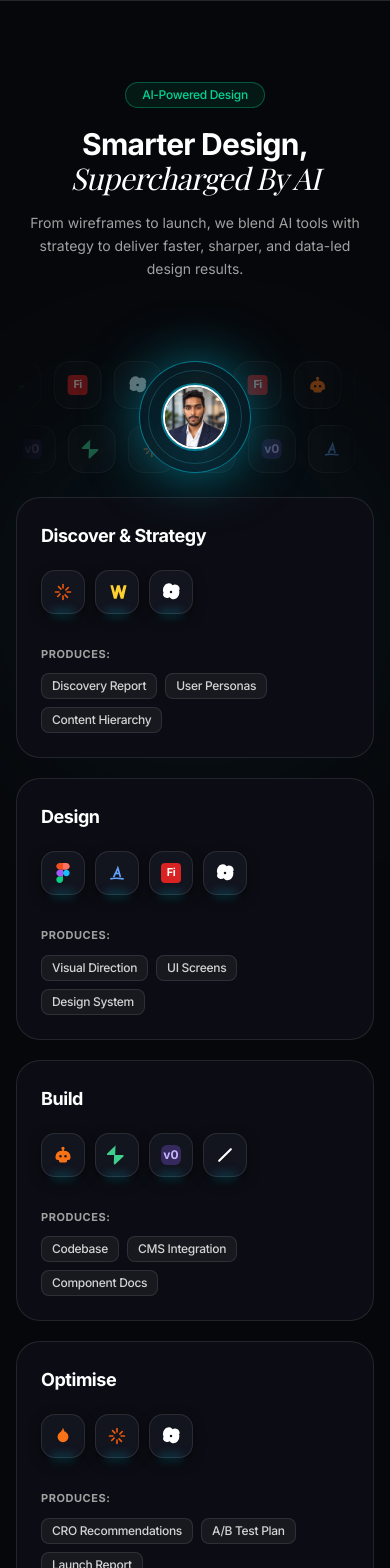
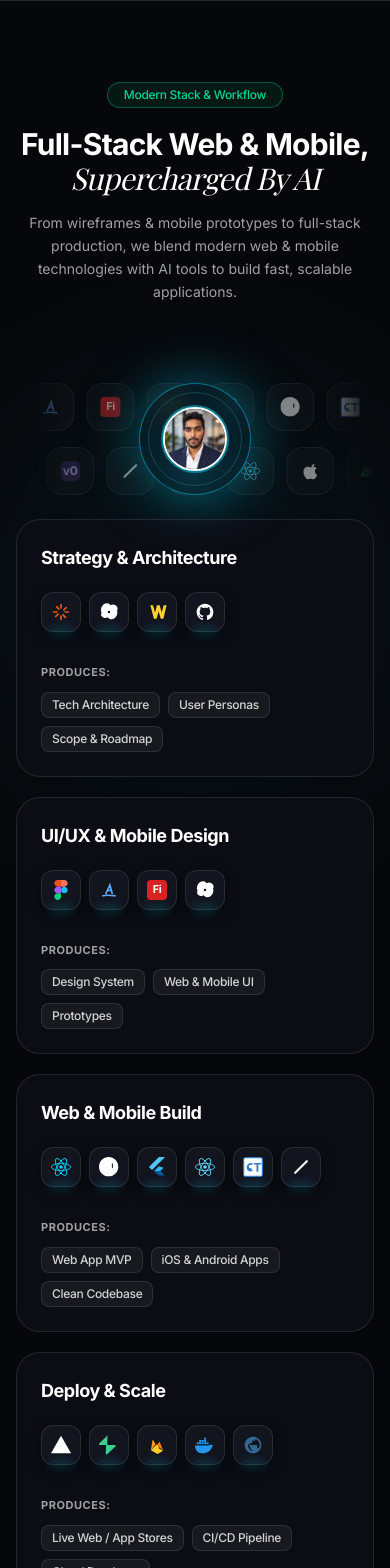
Before and after one commit to huipper1/arifur, a Next.js app: page / in a window 390 px wide. Shown: the part 5320-6888 px from the top of the page. Built offline with nearby package versions, Linux system fonts and the light colour scheme; a web font is replaced by a local one.

Commit message:
feat: add web & mobile app development tool logos and enhance workflow cards

```diff
--- a/src/components/sections/AiWorkflowSection.tsx
+++ b/src/components/sections/AiWorkflowSection.tsx
@@ -8,16 +8,111 @@
 
 // ── Inline Vector Tool Icons for High-Res Crisp Display ─────────────
 const Icons = {
-  ChatGpt: () => (
-    <svg className="w-5 h-5 text-white" viewBox="0 0 24 24" fill="currentColor">
-      <path d="M22.28 9.5a5.52 5.52 0 0 0-.48-3.4 5.6 5.6 0 0 0-3.32-2.73 5.7 5.7 0 0 0-4.6.48 5.64 5.64 0 0 0-2.48-1.92 5.56 5.56 0 0 0-4.54.12A5.6 5.6 0 0 0 4.1 4.54a5.67 5.67 0 0 0-1.6 3.63 5.56 5.56 0 0 0 .54 4.52 5.6 5.6 0 0 0-.48 3.4 5.6 5.6 0 0 0 3.32 2.73 5.7 5.7 0 0 0 4.6-.48 5.64 5.64 0 0 0 2.48 1.92 5.56 5.56 0 0 0 4.54-.12 5.6 5.6 0 0 0 2.76-2.59 5.67 5.67 0 0 0 1.6-3.63 5.56 5.56 0 0 0-.54-4.52ZM12 13.5a1.5 1.5 0 1 1 0-3 1.5 1.5 0 0 1 0 3Z" />
+  // Web & Frameworks
+  ReactLogo: () => (
+    <svg className="w-5 h-5 text-[#00d8ff]" viewBox="-11.5 -10.23174 23 20.46348" fill="currentColor">
+      <circle cx="0" cy="0" r="2.05" fill="#00d8ff" />
+      <g stroke="#00d8ff" strokeWidth="1" fill="none">
+        <ellipse rx="11" ry="4.2" />
+        <ellipse rx="11" ry="4.2" transform="rotate(60)" />
+        <ellipse rx="11" ry="4.2" transform="rotate(120)" />
+      </g>
     </svg>
   ),
-  Claude: () => (
-    <svg className="w-5 h-5 text-[#ea580c]" viewBox="0 0 24 24" fill="currentColor">
-      <path d="M12 2a1 1 0 0 1 1 1v4.06a1 1 0 0 1-2 0V3a1 1 0 0 1 1-1Zm7.07 3.93a1 1 0 0 1 0 1.41l-2.87 2.87a1 1 0 1 1-1.41-1.41l2.87-2.87a1 1 0 0 1 1.41 0ZM22 12a1 1 0 0 1-1 1h-4.06a1 1 0 0 1 0-2H21a1 1 0 0 1 1 1Zm-3.93 7.07a1 1 0 0 1-1.41 0l-2.87-2.87a1 1 0 1 1 1.41-1.41l2.87 2.87a1 1 0 0 1 0 1.41ZM12 22a1 1 0 0 1-1-1v-4.06a1 1 0 0 1 2 0V21a1 1 0 0 1-1 1Zm-7.07-3.93a1 1 0 0 1 0-1.41l2.87-2.87a1 1 0 1 1 1.41 1.41l-2.87 2.87a1 1 0 0 1-1.41 0ZM2 12a1 1 0 0 1 1-1h4.06a1 1 0 0 1 0 2H3a1 1 0 0 1-1-1Zm3.93-7.07a1 1 0 0 1 1.41 0l2.87 2.87a1 1 0 0 1-1.41 1.41L5.93 6.34a1 1 0 0 1 0-1.41Z" />
+  Nextjs: () => (
+    <svg className="w-5 h-5 text-white" viewBox="0 0 24 24" fill="currentColor">
+      <path d="M11.572 0C5.18 0 0 5.18 0 11.572C0 17.964 5.18 23.144 11.572 23.144C17.964 23.144 23.144 17.964 23.144 11.572C23.144 5.18 17.964 0 11.572 0ZM18.232 17.828L10.372 7.74H8.76V16.26H9.988V9.324L17.132 18.528C17.516 18.312 17.884 18.08 18.232 17.828ZM15.428 7.74H16.656V13.884L15.428 12.312V7.74Z" />
     </svg>
   ),
+  Typescript: () => (
+    <svg className="w-5 h-5" viewBox="0 0 24 24">
+      <rect width="24" height="24" rx="4" fill="#3178C6" />
+      <path
+        fill="#FFFFFF"
+        d="M1.5 1.5v21h21v-21H1.5zm10.74 13.98c-.34.56-.8 1-1.38 1.32-.58.32-1.25.48-2.01.48-.95 0-1.77-.23-2.46-.7-.69-.47-1.2-1.12-1.53-1.95-.33-.83-.44-1.79-.33-2.88.11-1.09.47-2 1.08-2.73.61-.73 1.4-1.26 2.37-1.59.97-.33 2.08-.38 3.33-.15v2.01c-.84-.15-1.58-.17-2.22-.06-.64.11-1.14.33-1.5.66-.36.33-.57.77-.63 1.32-.06.55.05 1.03.33 1.44.28.41.68.69 1.2.84.52.15 1.13.15 1.83.01v2.18h-.08zm3.96-6.42h-3.3v-1.8h8.82v1.8h-3.3v8.52h-2.22V9.06z"
+      />
+    </svg>
+  ),
+  Tailwind: () => (
+    <svg className="w-5 h-5 text-[#38bdf8]" viewBox="0 0 24 24" fill="currentColor">
+      <path d="M12.001 4.8c-3.2 0-5.2 1.6-6 4.8 1.2-1.6 2.6-2.2 4.2-1.8.913.228 1.565.89 2.288 1.624C13.666 10.618 15.027 12 18.001 12c3.2 0 5.2-1.6 6-4.8-1.2 1.6-2.6 2.2-4.2 1.8-.913-.228-1.565-.89-2.288-1.624C16.336 6.182 14.975 4.8 12.001 4.8zm-6 7.2c-3.2 0-5.2 1.6-6 4.8 1.2-1.6 2.6-2.2 4.2-1.8.913.228 1.565.89 2.288 1.624 1.177 1.194 2.538 2.576 5.512 2.576 3.2 0 5.2-1.6 6-4.8-1.2 1.6-2.6 2.2-4.2 1.8-.913-.228-1.565-.89-2.288-1.624C10.336 13.382 8.975 12 6.001 12z" />
+    </svg>
+  ),
+  Nodejs: () => (
+    <svg className="w-5 h-5 text-[#68a063]" viewBox="0 0 24 24" fill="currentColor">
+      <path d="M12 2L3.5 6.9v9.8L12 21.6l8.5-4.9V6.9L12 2zm6.7 13.8l-6.7 3.9-6.7-3.9V7.8l6.7-3.9 6.7 3.9v8z" />
+    </svg>
+  ),
+  Vercel: () => (
+    <svg className="w-5 h-5 text-white" viewBox="0 0 24 24" fill="currentColor">
+      <path d="M12 1L24 22H0L12 1Z" />
+    </svg>
+  ),
+
+  // Mobile App Development
+  Flutter: () => (
+    <svg className="w-5 h-5" viewBox="0 0 24 24" fill="none">
+      <path d="M14.314 0L2.3 12l3.694 3.694L21.708 0h-7.394z" fill="#54C5F8" />
+      <path d="M14.314 11.082l-5.617 5.617 3.694 3.694 7.54-7.388-5.617-1.923z" fill="#29B6F6" />
+      <path d="M8.697 16.699l5.617 5.617h7.394l-5.617-5.617-7.394 0z" fill="#01579B" />
+      <path d="M14.314 22.316l-1.923-1.923 3.694-3.694 1.923 1.923-3.694 3.694z" fill="#02569B" />
+    </svg>
+  ),
+  ReactNative: () => (
+    <svg className="w-5 h-5 text-[#61dafb]" viewBox="-11.5 -10.23174 23 20.46348" fill="currentColor">
+      <circle cx="0" cy="0" r="2.05" fill="#61dafb" />
+      <g stroke="#61dafb" strokeWidth="1" fill="none">
+        <ellipse rx="11" ry="4.2" />
+        <ellipse rx="11" ry="4.2" transform="rotate(60)" />
+        <ellipse rx="11" ry="4.2" transform="rotate(120)" />
+      </g>
+    </svg>
+  ),
+  Apple: () => (
+    <svg className="w-5 h-5 text-white" viewBox="0 0 24 24" fill="currentColor">
+      <path d="M18.71 19.5c-.83 1.24-1.71 2.45-3.05 2.47-1.34.03-1.77-.79-3.29-.79-1.53 0-2 .77-3.27.82-1.31.05-2.3-1.32-3.14-2.53C4.25 17 2.94 12.45 4.7 9.39c.87-1.52 2.43-2.48 4.12-2.51 1.28-.02 2.5.87 3.29.87.78 0 2.26-1.07 3.81-.91.65.03 2.47.26 3.64 1.98-.09.06-2.17 1.28-2.15 3.81.03 3.02 2.65 4.03 2.68 4.04-.03.07-.42 1.44-1.38 2.83M15.97 6.37c.62-.76 1.04-1.82.92-2.87-.9.04-2 .6-2.64 1.36-.56.65-.99 1.71-.86 2.73 1.01.08 2.02-.51 2.58-1.22" />
+    </svg>
+  ),
+  Android: () => (
+    <svg className="w-5 h-5 text-[#3ddc84]" viewBox="0 0 24 24" fill="currentColor">
+      <path d="M17.523 15.3414c-.5511 0-.9993-.4486-.9993-.9997s.4482-.9993.9993-.9993c.551 0 .9993.4482.9993.9993.0001.5511-.4482.9997-.9993.9997m-11.046 0c-.5511 0-.9993-.4486-.9993-.9997s.4482-.9993.9993-.9993c.5511 0 .9993.4482.9993.9993 0 .5511-.4482.9997-.9993.9997m11.4045-6.02l1.9973-3.4592a.416.416 0 0 0-.1521-.5676.416.416 0 0 0-.5676.1521l-2.0223 3.503C15.5902 8.4116 13.8533 8.0834 12 8.0834c-1.8533 0-3.5902.3282-5.1368.8663L4.8409 5.4467a.4161.4161 0 0 0-.5677-.1521.4157.4157 0 0 0-.1521.5676l1.9973 3.4592C2.6889 11.1867.3432 14.6589 0 18.761h24c-.3432-4.1021-2.6889-7.5743-6.1185-9.4396" />
+    </svg>
+  ),
+  Firebase: () => (
+    <svg className="w-5 h-5" viewBox="0 0 24 24" fill="none">
+      <path d="M4.656 18.232l1.83-11.536a.67.67 0 0 1 1.258-.225l2.482 4.672-5.57 7.089z" fill="#FFA000" />
+      <path d="M12.015 12.875l2.18-4.225a.67.67 0 0 1 1.23.084l3.918 9.5-7.328-5.359z" fill="#F57C00" />
+      <path d="M4.656 18.232l7.359 4.137a1.34 1.34 0 0 0 1.31 0l6.018-3.385-4.47-2.625-2.858-5.484-7.359 7.357z" fill="#FFCA28" />
+    </svg>
+  ),
+
+  // Database & DevOps
+  Postgres: () => (
+    <svg className="w-5 h-5 text-[#336791]" viewBox="0 0 24 24" fill="currentColor">
+      <path d="M12 2C6.48 2 2 6.48 2 12s4.48 10 10 10 10-4.48 10-10S17.52 2 12 2zm1 17.93c-3.95-.49-7-3.85-7-7.93 0-.62.08-1.21.21-1.79L9 15v1c0 1.1.9 2 2 2v1.93zm6.9-2.54c-.26-.81-1-1.39-1.9-1.39h-1v-3c0-.55-.45-1-1-1H8v-2h2c.55 0 1-.45 1-1V7h2c1.1 0 2-.9 2-2v-.41c2.93 1.19 5 4.06 5 7.41 0 2.08-.8 3.97-2.1 5.39z" />
+    </svg>
+  ),
+  Supabase: () => (
+    <svg className="w-5 h-5 text-[#3ecf8e]" viewBox="0 0 24 24" fill="currentColor">
+      <path d="M11.9 1.036c-.572-.715-1.734-.326-1.75.586l-.28 10.457h9.094c.86 0 1.34 1.01.78 1.664L9.843 23.125c-.563.665-1.636.326-1.724-.543l.4-10.457H.81c-.812 0-1.29-.915-.812-1.57L9.932 1.036c.55-.71 1.67-.32 1.968 0Z" />
+    </svg>
+  ),
+  Docker: () => (
+    <svg className="w-5 h-5 text-[#2496ed]" viewBox="0 0 24 24" fill="currentColor">
+      <path d="M13.983 11.078h2.119a.186.186 0 0 0 .186-.185V9.006a.186.186 0 0 0-.186-.186h-2.119a.185.185 0 0 0-.185.185v1.888c0 .102.083.185.185.185m-2.954-5.43h2.118a.186.186 0 0 0 .186-.186V3.574a.186.186 0 0 0-.186-.185h-2.118a.185.185 0 0 0-.185.185v1.888c0 .102.082.186.185.186m0 2.716h2.118a.187.187 0 0 0 .186-.186V6.29a.186.186 0 0 0-.186-.185h-2.118a.185.185 0 0 0-.185.185v1.887c0 .102.082.186.185.186m-2.93 0h2.12a.186.186 0 0 0 .184-.186V6.29a.185.185 0 0 0-.185-.185H8.1a.185.185 0 0 0-.185.185v1.887c0 .102.083.186.185.186m-2.964 0h2.119a.186.186 0 0 0 .185-.186V6.29a.185.185 0 0 0-.185-.185H5.136a.186.186 0 0 0-.186.185v1.887c0 .102.084.186.186.186m5.893 2.715h2.118a.186.186 0 0 0 .186-.185V9.006a.186.186 0 0 0-.186-.186h-2.118a.185.185 0 0 0-.185.185v1.888c0 .102.082.185.185.185m-2.93 0h2.12a.185.185 0 0 0 .184-.185V9.006a.185.185 0 0 0-.184-.186H8.1a.185.185 0 0 0-.185.185v1.888c0 .102.083.185.185.185m-2.964 0h2.119a.185.185 0 0 0 .185-.185V9.006a.185.185 0 0 0-.185-.186H5.136a.186.186 0 0 0-.186.185v1.888c0 .102.084.185.186.185m-2.928 0h2.119a.185.185 0 0 0 .185-.185V9.006a.185.185 0 0 0-.185-.186H2.208a.186.186 0 0 0-.186.185v1.888c0 .102.084.185.186.185m21.688 1.488a9.4 9.4 0 0 0-4.043-.996 9.4 9.4 0 0 0-.411 0c-.22 0-.435.01-.652.03-1.077.098-2.117.433-3.048.973H.128a.126.126 0 0 0-.128.125c0 .324.032.646.096.963C.72 19.34 4.542 22 9.176 22c5.967 0 10.963-4.148 11.96-9.845a.124.124 0 0 0-.083-.142.12.12 0 0 0-.063-.008" />
+    </svg>
+  ),
+  Github: () => (
+    <svg className="w-5 h-5 text-white" viewBox="0 0 24 24" fill="currentColor">
+      <path
+        fillRule="evenodd"
+        clipRule="evenodd"
+        d="M12 2C6.477 2 2 6.484 2 12.017c0 4.425 2.865 8.18 6.839 9.504.5.092.682-.217.682-.483 0-.237-.008-.868-.013-1.703-2.782.605-3.369-1.343-3.369-1.343-.454-1.158-1.11-1.466-1.11-1.466-.908-.62.069-.608.069-.608 1.003.07 1.53 1.032 1.53 1.032.892 1.53 2.341 1.088 2.91.832.092-.647.35-1.088.636-1.338-2.22-.253-4.555-1.113-4.555-4.951 0-1.093.39-1.988 1.029-2.688-.103-.253-.446-1.272.098-2.65 0 0 .84-.27 2.75 1.026A9.564 9.564 0 0112 6.844c.85.004 1.705.115 2.504.337 1.909-1.296 2.747-1.027 2.747-1.027.546 1.379.202 2.398.1 2.651.64.7 1.028 1.595 1.028 2.688 0 3.848-2.339 4.695-4.566 4.943.359.309.678.92.678 1.855 0 1.338-.012 2.419-.012 2.747 0 .268.18.58.688.482A10.019 10.019 0 0022 12.017C22 6.484 17.522 2 12 2z"
+      />
+    </svg>
+  ),
+
+  // Design & Ideation
   Figma: () => (
     <svg className="w-5 h-5" viewBox="0 0 38 57" fill="none">
       <path d="M19 28.5C19 23.2533 23.2533 19 28.5 19C33.7467 19 38 23.2533 38 28.5C38 33.7467 33.7467 38 28.5 38C23.2533 38 19 33.7467 19 28.5Z" fill="#1ABCFE" />
@@ -25,16 +120,6 @@
       <path d="M19 0V19H28.5C33.7467 19 38 14.7467 38 9.5C38 4.25329 33.7467 0 28.5 0H19Z" fill="#FF7262" />
       <path d="M0 9.5C0 14.7467 4.25329 19 9.5 19H19V0H9.5C4.25329 0 0 4.25329 0 9.5Z" fill="#F24E1E" />
       <path d="M0 28.5C0 33.7467 4.25329 38 9.5 38H19V19H9.5C4.25329 19 0 23.2533 0 28.5Z" fill="#A259FF" />
-    </svg>
-  ),
-  Supabase: () => (
-    <svg className="w-5 h-5 text-[#3ecf8e]" viewBox="0 0 24 24" fill="currentColor">
-      <path d="M11.9 1.036c-.572-.715-1.734-.326-1.75.586l-.28 10.457h9.094c.86 0 1.34 1.01.78 1.664L9.843 23.125c-.563.665-1.636.326-1.724-.543l.4-10.457H.81c-.812 0-1.29-.915-.812-1.57L9.932 1.036c.55-.71 1.67-.32 1.968 0Z" />
-    </svg>
-  ),
-  Cursor: () => (
-    <svg className="w-5 h-5 text-white" viewBox="0 0 24 24" fill="none" stroke="currentColor" strokeWidth="2.5" strokeLinecap="round" strokeLinejoin="round">
-      <line x1="19" y1="5" x2="5" y2="19" />
     </svg>
   ),
   Miro: () => (
@@ -52,14 +137,21 @@
       Fi
     </div>
   ),
-  Bot: () => (
-    <svg className="w-5 h-5 text-[#f97316]" viewBox="0 0 24 24" fill="currentColor">
-      <path d="M12 2a2 2 0 0 1 2 2c0 .74-.4 1.39-1 1.73V7h1a7 7 0 0 1 7 7v1a3 3 0 0 1-3 3h-1v1a2 2 0 0 1-2 2H9a2 2 0 0 1-2-2v-1H6a3 3 0 0 1-3-3v-1a7 7 0 0 1 7-7h1V5.73c-.6-.34-1-.99-1-1.73a2 2 0 0 1 2-2ZM9 12a1.5 1.5 0 1 0 0 3 1.5 1.5 0 0 0 0-3Zm6 0a1.5 1.5 0 1 0 0 3 1.5 1.5 0 0 0 0-3Z" />
+
+  // AI & Workflow
+  ChatGpt: () => (
+    <svg className="w-5 h-5 text-white" viewBox="0 0 24 24" fill="currentColor">
+      <path d="M22.28 9.5a5.52 5.52 0 0 0-.48-3.4 5.6 5.6 0 0 0-3.32-2.73 5.7 5.7 0 0 0-4.6.48 5.64 5.64 0 0 0-2.48-1.92 5.56 5.56 0 0 0-4.54.12A5.6 5.6 0 0 0 4.1 4.54a5.67 5.67 0 0 0-1.6 3.63 5.56 5.56 0 0 0 .54 4.52 5.6 5.6 0 0 0-.48 3.4 5.6 5.6 0 0 0 3.32 2.73 5.7 5.7 0 0 0 4.6-.48 5.64 5.64 0 0 0 2.48 1.92 5.56 5.56 0 0 0 4.54-.12 5.6 5.6 0 0 0 2.76-2.59 5.67 5.67 0 0 0 1.6-3.63 5.56 5.56 0 0 0-.54-4.52ZM12 13.5a1.5 1.5 0 1 1 0-3 1.5 1.5 0 0 1 0 3Z" />
     </svg>
   ),
-  Flame: () => (
-    <svg className="w-5 h-5 text-[#f97316]" viewBox="0 0 24 24" fill="currentColor">
-      <path d="M12 2c-.67 2.33-2 4.33-4 6-1.5 1.25-2.5 3-2.5 5 0 3.59 2.91 6.5 6.5 6.5s6.5-2.91 6.5-6.5c0-1.8-.73-3.43-1.92-4.6L15 6.8c-.3-.3-.8-.3-1.1 0L12 2Z" />
+  Claude: () => (
+    <svg className="w-5 h-5 text-[#ea580c]" viewBox="0 0 24 24" fill="currentColor">
+      <path d="M12 2a1 1 0 0 1 1 1v4.06a1 1 0 0 1-2 0V3a1 1 0 0 1 1-1Zm7.07 3.93a1 1 0 0 1 0 1.41l-2.87 2.87a1 1 0 1 1-1.41-1.41l2.87-2.87a1 1 0 0 1 1.41 0ZM22 12a1 1 0 0 1-1 1h-4.06a1 1 0 0 1 0-2H21a1 1 0 0 1 1 1Zm-3.93 7.07a1 1 0 0 1-1.41 0l-2.87-2.87a1 1 0 1 1 1.41-1.41l2.87 2.87a1 1 0 0 1 0 1.41ZM12 22a1 1 0 0 1-1-1v-4.06a1 1 0 0 1 2 0V21a1 1 0 0 1-1 1Zm-7.07-3.93a1 1 0 0 1 0-1.41l2.87-2.87a1 1 0 1 1 1.41 1.41l-2.87 2.87a1 1 0 0 1-1.41 0ZM2 12a1 1 0 0 1 1-1h4.06a1 1 0 0 1 0 2H3a1 1 0 0 1-1-1Zm3.93-7.07a1 1 0 0 1 1.41 0l2.87 2.87a1 1 0 0 1-1.41 1.41L5.93 6.34a1 1 0 0 1 0-1.41Z" />
+    </svg>
+  ),
+  Cursor: () => (
+    <svg className="w-5 h-5 text-white" viewBox="0 0 24 24" fill="none" stroke="currentColor" strokeWidth="2.5" strokeLinecap="round" strokeLinejoin="round">
+      <line x1="19" y1="5" x2="5" y2="19" />
     </svg>
   ),
   V0: () => (
@@ -67,20 +159,9 @@
       v0
     </div>
   ),
-  MascotSmile: () => (
-    <svg className="w-8 h-8 text-neutral-900" viewBox="0 0 32 32" fill="none">
-      {/* Speech bubble silhouette with smile */}
-      <path
-        d="M6 14C6 9.58 9.58 6 14 6H18C22.42 6 26 9.58 26 14V17C26 21.42 22.42 25 18 25H12L7 28V23C6.35 22.1 6 21.1 6 20V14Z"
-        fill="#111827"
-      />
-      {/* Smile curve inside */}
-      <path
-        d="M11.5 14C11.5 17 14 18.5 16 18.5C18 18.5 20.5 17 20.5 14"
-        stroke="#FFFFFF"
-        strokeWidth="2.2"
-        strokeLinecap="round"
-      />
+  Flame: () => (
+    <svg className="w-5 h-5 text-[#f97316]" viewBox="0 0 24 24" fill="currentColor">
+      <path d="M12 2c-.67 2.33-2 4.33-4 6-1.5 1.25-2.5 3-2.5 5 0 3.59 2.91 6.5 6.5 6.5s6.5-2.91 6.5-6.5c0-1.8-.73-3.43-1.92-4.6L15 6.8c-.3-.3-.8-.3-1.1 0L12 2Z" />
     </svg>
   ),
 };
@@ -97,10 +178,10 @@
 }
 
 export default function AiWorkflowSection({
-  badgeText = "AI-Powered Design",
-  titleRegular = "Smarter Design, ",
+  badgeText = "Modern Stack & Workflow",
+  titleRegular = "Full-Stack Web & Mobile, ",
   titleItalicAccent = "Supercharged By AI",
-  subtitle = "From wireframes to launch, we blend AI tools with strategy to deliver faster, sharper, and data-led design results.",
+  subtitle = "From wireframes & mobile prototypes to full-stack production, we blend modern web & mobile technologies with AI tools to build fast, scalable applications.",
   avatarSrc,
   avatarAlt,
   className = "",
@@ -108,82 +189,84 @@
 }: AiWorkflowSectionProps = {}) {
   const categories = [
     {
-      title: "Discover & Strategy",
+      title: "Strategy & Architecture",
       tools: [
-        { name: "Claude", icon: <Icons.Claude /> },
+        { name: "Claude AI", icon: <Icons.Claude /> },
+        { name: "ChatGPT", icon: <Icons.ChatGpt /> },
         { name: "Miro", icon: <Icons.Miro /> },
-        { name: "ChatGPT", icon: <Icons.ChatGpt /> },
+        { name: "GitHub", icon: <Icons.Github /> },
       ],
-      produces: ["Discovery Report", "User Personas", "Content Hierarchy"],
+      produces: ["Tech Architecture", "User Personas", "Scope & Roadmap"],
     },
     {
-      title: "Design",
+      title: "UI/UX & Mobile Design",
       tools: [
         { name: "Figma", icon: <Icons.Figma /> },
         { name: "Midjourney", icon: <Icons.Midjourney /> },
         { name: "Firefly", icon: <Icons.Firefly /> },
         { name: "ChatGPT", icon: <Icons.ChatGpt /> },
       ],
-      produces: ["Visual Direction", "UI Screens", "Design System"],
+      produces: ["Design System", "Web & Mobile UI", "Prototypes"],
     },
     {
-      title: "Build",
+      title: "Web & Mobile Build",
       tools: [
-        { name: "Bot/v0", icon: <Icons.Bot /> },
-        { name: "Supabase", icon: <Icons.Supabase /> },
-        { name: "v0", icon: <Icons.V0 /> },
-        { name: "Cursor", icon: <Icons.Cursor /> },
+        { name: "React", icon: <Icons.ReactLogo /> },
+        { name: "Next.js", icon: <Icons.Nextjs /> },
+        { name: "Flutter", icon: <Icons.Flutter /> },
+        { name: "React Native", icon: <Icons.ReactNative /> },
+        { name: "TypeScript", icon: <Icons.Typescript /> },
+        { name: "Cursor AI", icon: <Icons.Cursor /> },
       ],
-      produces: ["Codebase", "CMS Integration", "Component Docs"],
+      produces: ["Web App MVP", "iOS & Android Apps", "Clean Codebase"],
     },
     {
-      title: "Optimise",
+      title: "Deploy & Scale",
       tools: [
-        { name: "Hotjar", icon: <Icons.Flame /> },
-        { name: "Claude", icon: <Icons.Claude /> },
-        { name: "ChatGPT", icon: <Icons.ChatGpt /> },
+        { name: "Vercel", icon: <Icons.Vercel /> },
+        { name: "Supabase", icon: <Icons.Supabase /> },
+        { name: "Firebase", icon: <Icons.Firebase /> },
+        { name: "Docker", icon: <Icons.Docker /> },
+        { name: "PostgreSQL", icon: <Icons.Postgres /> },
       ],
-      produces: ["CRO Recommendations", "A/B Test Plan", "Launch Report"],
+      produces: ["Live Web / App Stores", "CI/CD Pipeline", "Cloud Database"],
     },
   ];
 
-  // Marquee background tool badges to populate the dual row backdrop behind the central hub
+  // Row 1: Web App Development & Design Tools (Marquee left to right)
   const backgroundToolsRow1 = [
-    <Icons.Firefly key="1" />,
-    <Icons.Bot key="2" />,
-    <Icons.Claude key="3" />,
-    <Icons.Supabase key="4" />,
-    <Icons.Miro key="5" />,
-    <Icons.ChatGpt key="6" />,
-    <Icons.Figma key="7" />,
-    <Icons.Midjourney key="8" />,
-    <Icons.Cursor key="9" />,
-    <Icons.V0 key="10" />,
-    <Icons.Flame key="11" />,
-    <Icons.Claude key="12" />,
-    <Icons.Supabase key="13" />,
-    <Icons.Firefly key="14" />,
-    <Icons.ChatGpt key="15" />,
-    <Icons.Bot key="16" />,
+    { name: "React", icon: <Icons.ReactLogo /> },
+    { name: "Next.js", icon: <Icons.Nextjs /> },
+    { name: "TypeScript", icon: <Icons.Typescript /> },
+    { name: "Tailwind CSS", icon: <Icons.Tailwind /> },
+    { name: "Figma", icon: <Icons.Figma /> },
+    { name: "Claude AI", icon: <Icons.Claude /> },
+    { name: "ChatGPT", icon: <Icons.ChatGpt /> },
+    { name: "Cursor AI", icon: <Icons.Cursor /> },
+    { name: "Supabase", icon: <Icons.Supabase /> },
+    { name: "Node.js", icon: <Icons.Nodejs /> },
+    { name: "Vercel", icon: <Icons.Vercel /> },
+    { name: "Midjourney", icon: <Icons.Midjourney /> },
+    { name: "Firefly", icon: <Icons.Firefly /> },
+    { name: "Miro", icon: <Icons.Miro /> },
   ];
 
+  // Row 2: Mobile App Development & Cloud/Data (Marquee left to right)
   const backgroundToolsRow2 = [
-    <Icons.Cursor key="2-1" />,
-    <Icons.V0 key="2-2" />,
-    <Icons.Midjourney key="2-3" />,
-    <Icons.Flame key="2-4" />,
-    <Icons.ChatGpt key="2-5" />,
-    <Icons.Supabase key="2-6" />,
-    <Icons.Claude key="2-7" />,
-    <Icons.Figma key="2-8" />,
-    <Icons.Miro key="2-9" />,
-    <Icons.Bot key="2-10" />,
-    <Icons.Firefly key="2-11" />,
-    <Icons.ChatGpt key="2-12" />,
-    <Icons.Cursor key="2-13" />,
-    <Icons.V0 key="2-14" />,
-    <Icons.Supabase key="2-15" />,
-    <Icons.Claude key="2-16" />,
+    { name: "Flutter", icon: <Icons.Flutter /> },
+    { name: "React Native", icon: <Icons.ReactNative /> },
+    { name: "iOS / Apple", icon: <Icons.Apple /> },
+    { name: "Android", icon: <Icons.Android /> },
+    { name: "Firebase", icon: <Icons.Firebase /> },
+    { name: "PostgreSQL", icon: <Icons.Postgres /> },
+    { name: "Docker", icon: <Icons.Docker /> },
+    { name: "GitHub", icon: <Icons.Github /> },
+    { name: "React", icon: <Icons.ReactLogo /> },
+    { name: "Next.js", icon: <Icons.Nextjs /> },
+    { name: "TypeScript", icon: <Icons.Typescript /> },
+    { name: "Tailwind CSS", icon: <Icons.Tailwind /> },
+    { name: "v0 AI", icon: <Icons.V0 /> },
+    { name: "Cursor AI", icon: <Icons.Cursor /> },
   ];
 
   return (
@@ -228,7 +311,7 @@
         <div className="relative w-full max-w-5xl mx-auto py-6 sm:py-8 flex flex-col items-center justify-center">
           {/* Dual Marquee / Tool Row Grid */}
           <div
-            className="w-full overflow-hidden select-none space-y-4 opacity-40 sm:opacity-50 pointer-events-none"
+            className="w-full overflow-hidden select-none space-y-4 opacity-50 sm:opacity-65"
             style={{
               maskImage:
                 "linear-gradient(to right, transparent, black 15%, black 85%, transparent)",
@@ -240,22 +323,24 @@
             <div className="flex overflow-hidden w-full select-none">
               <div className="flex shrink-0 animate-marquee-reverse whitespace-nowrap">
                 <div className="flex items-center gap-3 sm:gap-4 pr-3 sm:pr-4 shrink-0">
-                  {backgroundToolsRow1.map((icon, i) => (
+                  {backgroundToolsRow1.map((tool, i) => (
                     <div
                       key={`r1-a-${i}`}
-                      className="w-12 h-12 sm:w-14 sm:h-14 rounded-2xl bg-white/[0.04] border border-white/10 flex items-center justify-center shrink-0 shadow-sm"
+                      title={tool.name}
+                      className="w-12 h-12 sm:w-14 sm:h-14 rounded-2xl bg-white/[0.05] border border-white/10 hover:border-cyan-400/50 flex items-center justify-center shrink-0 shadow-sm transition-colors"
                     >
-                      {icon}
+                      {tool.icon}
                     </div>
                   ))}
                 </div>
                 <div className="flex items-center gap-3 sm:gap-4 pr-3 sm:pr-4 shrink-0" aria-hidden="true">
-                  {backgroundToolsRow1.map((icon, i) => (
+                  {backgroundToolsRow1.map((tool, i) => (
                     <div
                       key={`r1-b-${i}`}
-                      className="w-12 h-12 sm:w-14 sm:h-14 rounded-2xl bg-white/[0.04] border border-white/10 flex items-center justify-center shrink-0 shadow-sm"
+                      title={tool.name}
+                      className="w-12 h-12 sm:w-14 sm:h-14 rounded-2xl bg-white/[0.05] border border-white/10 hover:border-cyan-400/50 flex items-center justify-center shrink-0 shadow-sm transition-colors"
                     >
-                      {icon}
+                      {tool.icon}
                     </div>
                   ))}
                 </div>
@@ -266,22 +351,24 @@
             <div className="flex overflow-hidden w-full select-none">
               <div className="flex shrink-0 animate-marquee-reverse-slow whitespace-nowrap">
                 <div className="flex items-center gap-3 sm:gap-4 pr-3 sm:pr-4 shrink-0">
-                  {backgroundToolsRow2.map((icon, i) => (
+                  {backgroundToolsRow2.map((tool, i) => (
                     <div
                       key={`r2-a-${i}`}
-                      className="w-12 h-12 sm:w-14 sm:h-14 rounded-2xl bg-white/[0.04] border border-white/10 flex items-center justify-center shrink-0 shadow-sm"
+                      title={tool.name}
+                      className="w-12 h-12 sm:w-14 sm:h-14 rounded-2xl bg-white/[0.05] border border-white/10 hover:border-cyan-400/50 flex items-center justify-center shrink-0 shadow-sm transition-colors"
                     >
-                      {icon}
+                      {tool.icon}
                     </div>
                   ))}
                 </div>
                 <div className="flex items-center gap-3 sm:gap-4 pr-3 sm:pr-4 shrink-0" aria-hidden="true">
-                  {backgroundToolsRow2.map((icon, i) => (
+                  {backgroundToolsRow2.map((tool, i) => (
                     <div
                       key={`r2-b-${i}`}
-                      className="w-12 h-12 sm:w-14 sm:h-14 rounded-2xl bg-white/[0.04] border border-white/10 flex items-center justify-center shrink-0 shadow-sm"
+                      title={tool.name}
+                      className="w-12 h-12 sm:w-14 sm:h-14 rounded-2xl bg-white/[0.05] border border-white/10 hover:border-cyan-400/50 flex items-center justify-center shrink-0 shadow-sm transition-colors"
                     >
-                      {icon}
+                      {tool.icon}
                     </div>
                   ))}
                 </div>
@@ -376,12 +463,12 @@
                 </h3>
 
                 {/* Tool Icon Squircles with subtle blue bottom glow */}
-                <div className="flex items-center gap-2.5 mb-6">
+                <div className="flex items-center flex-wrap gap-2 sm:gap-2.5 mb-6">
                   {cat.tools.map((tool, tIdx) => (
                     <div
                       key={tIdx}
                       title={tool.name}
-                      className="w-11 h-11 rounded-[14px] bg-[#12141e] border border-white/10 flex items-center justify-center relative shadow-[0_4px_12px_rgba(0,0,0,0.5)] group-hover:border-cyan-500/30 transition-colors"
+                      className="w-10 h-10 sm:w-11 sm:h-11 rounded-[12px] sm:rounded-[14px] bg-[#12141e] border border-white/10 flex items-center justify-center relative shadow-[0_4px_12px_rgba(0,0,0,0.5)] hover:border-cyan-400 hover:scale-110 transition-all duration-200"
                     >
                       {/* Ambient bottom glow */}
                       <div className="absolute -bottom-1 left-1/2 -translate-x-1/2 w-6 h-2 rounded-full bg-cyan-500/20 blur-[4px] pointer-events-none" />
```
